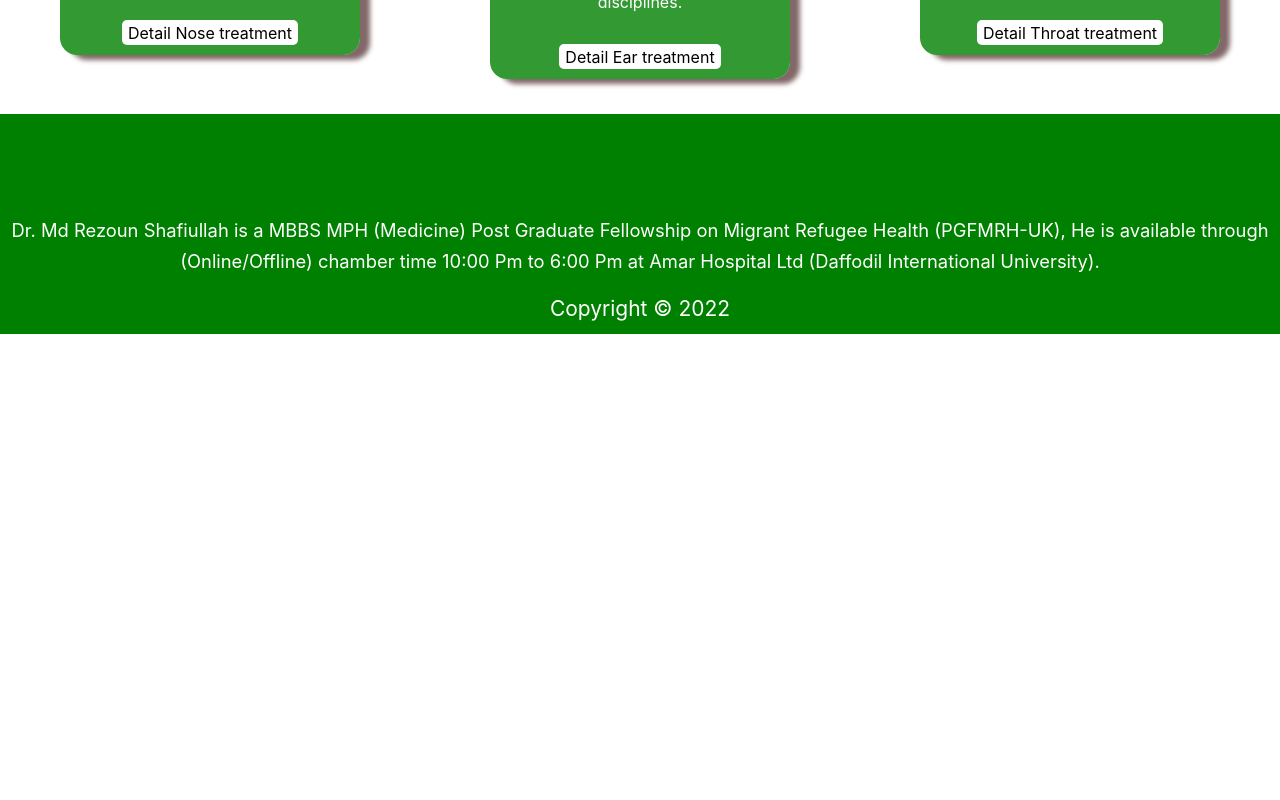
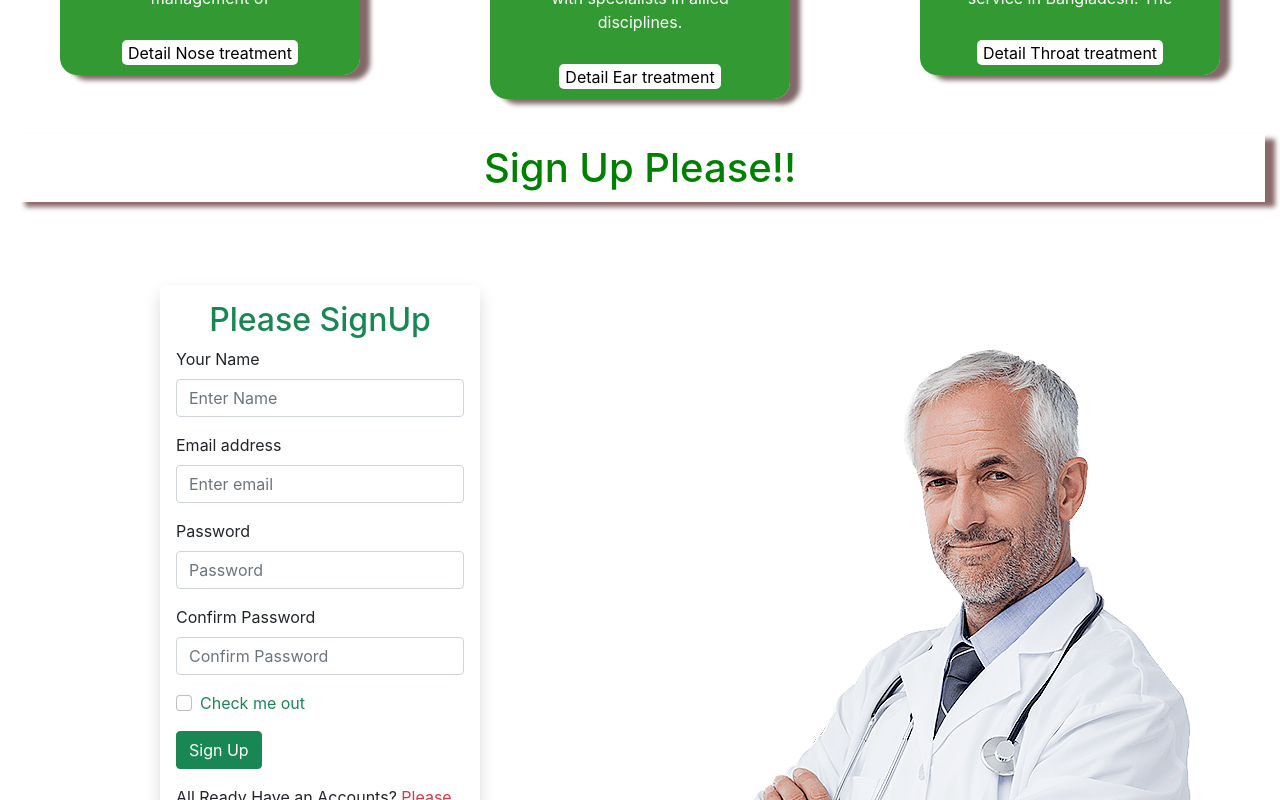
Before and after one commit to YASINARAFAT88/Doctor-chamber-client-side, a React (Create React App) app: page / in a window 1280 px wide. Shown: the part 1020-1820 px from the top of the page. Before the commit the page ends 1362 px from the top, so only its background shows below. Built offline with nearby package versions, Linux system fonts and the light colour scheme; no server answers.

Commit message:
Extra Section Adding Complate

```diff
--- a/src/Pages/Home/Home/Home.css
+++ b/src/Pages/Home/Home/Home.css
@@ -62,9 +62,31 @@
 .banner-container .banner .doctot-img img{
     width: 100%;
 }
+.treatment-title{
+    text-align: center;
+    margin: 15px;
+    margin-top: 25px;
+    margin-bottom: 35px;
+    padding: 10px;
+    color: green;
+    box-shadow: 10px 5px 5px rgb(137, 104, 104);
+
+}
+.signup{
+    display: grid;
+    grid-template-columns: repeat(2,1fr);
+    align-items: center;
+}
 
 @media screen and (max-width: 768px) {
     .banner-container .banner .doctot-img{
         display: none;
     }
+    .signup{
+        display: grid;
+        grid-template-columns: repeat(1,1fr);
+    }
+    .signup img{
+        width: 100%;
+    }
 }
--- a/src/Pages/Home/Home/Home.js
+++ b/src/Pages/Home/Home/Home.js
@@ -3,6 +3,7 @@ import './Home.css'
 import Treatments from '../Treatments/Treatments';
 import img from './bag4.png'
 import doctor from './doctor_1.png'
+import SignUp from '../../Login/SignUp/SignUp';
 
 const Home = () => {
     return (
@@ -14,7 +15,7 @@ const Home = () => {
                 </div>
                 <div className="content">
                     <h2>Doctor chamber</h2>
-                    <p>The Department of Obstetrics Gynaecology of Amar Hospital provides comprehensive services to women in the treatment and management of </p>
+                    <p>The Department of Obstetrics Gynaecology of Amar Chamber provides comprehensive services to women in the treatment and of the day! </p>
                     <button className='btnn'>Visite</button>
                 </div>
                 <div className="doctot-img">
@@ -23,6 +24,15 @@ const Home = () => {
                 </div>
             </div>
             <Treatments></Treatments>
+            <h1 className="treatment-title">Sign Up Please!!</h1>
+            <div className='signup'>
+                <div className='form'>
+                    <SignUp></SignUp>
+                </div>
+                <div>
+                   <img src={doctor} alt="" />
+                </div>
+            </div>
         </div>
     );
 };
```
Also changed, not shown: src/index.js (+4 -4 lines).
